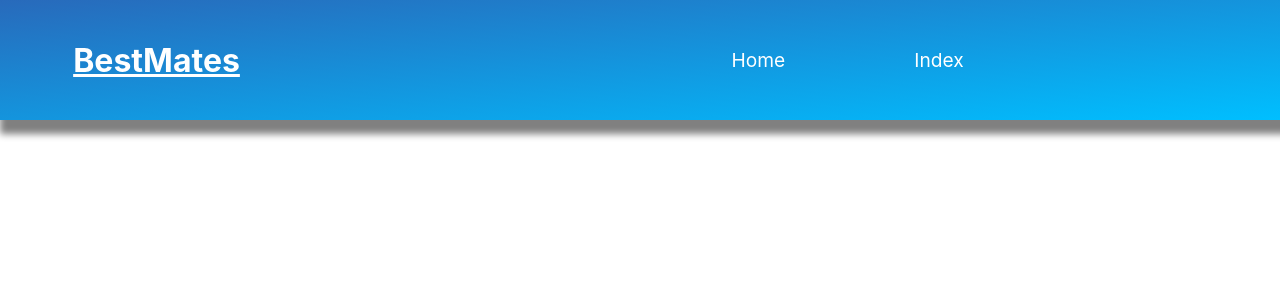
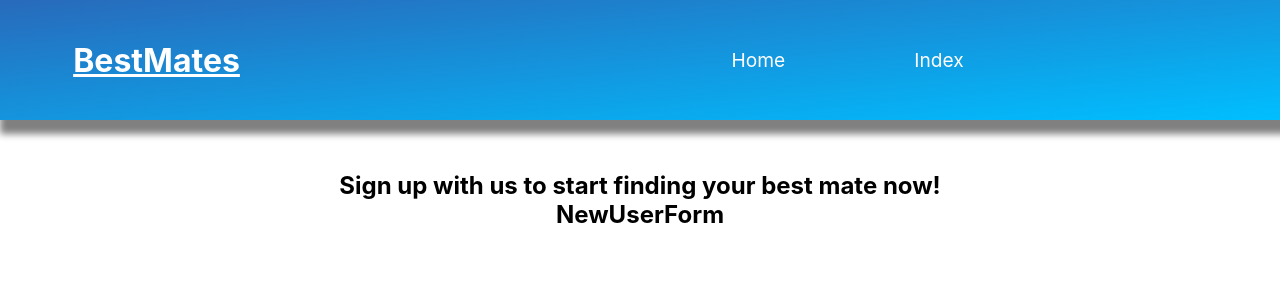
Before and after one commit to sreeves07/BestMates-Frontend, a React (Create React App) app: page /users/new in a window 1280 px wide. Shown: the top 300 px of the page. Built offline with nearby package versions, Linux system fonts and the light colour scheme; no server answers.

Commit message:
changed path in routes to users

```diff
--- a/src/App.js
+++ b/src/App.js
@@ -16,10 +16,10 @@ function App() {
         <main>
           <Routes>
             <Route path="/" element={<Home />} />
-            <Route path="/userIndex/new" element={<New />} />
-            <Route path="/userIndex/:id/edit" element={<EditUser />} />
-            <Route path="/userIndex" element={<Index />} />
-            <Route path="/userIndex/:id" element={<Show />} />
+            <Route path="/users/new" element={<New />} />
+            <Route path="/users/:id/edit" element={<EditUser />} />
+            <Route path="/users" element={<Index />} />
+            <Route path="/users/:id" element={<Show />} />
             <Route path="/not-found" element={<FourOFour />} />
           </Routes>
         </main>
```
